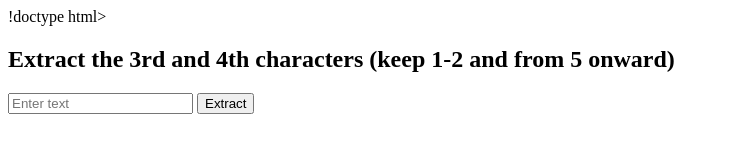
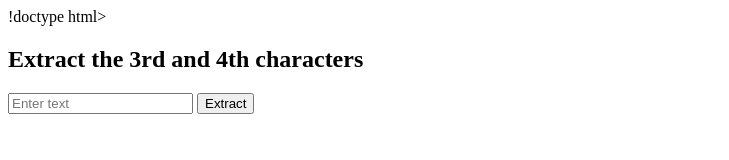
Before and after one commit to aruzhan-berdirakhym/task2exam, a plain HTML site: page index.html in a window 1280 px wide. Shown: the whole page, without its empty margins (0-729 px from the left). Drawn offline with Linux system fonts and the light colour scheme.

Commit message:
Update index.html

```diff
--- a/index.html
+++ b/index.html
@@ -2,7 +2,7 @@
 <html>
 <head><meta charset="utf-8"><title>Task 02 - Extract 3rd & 4th Characters</title></head>
 <body>
-  <h2>Extract the 3rd and 4th characters (keep 1-2 and from 5 onward)</h2>
+  <h2>Extract the 3rd and 4th characters</h2>
   <input id="s" placeholder="Enter text" />
   <button id="btn">Extract</button>
   <p id="out"></p>
```
